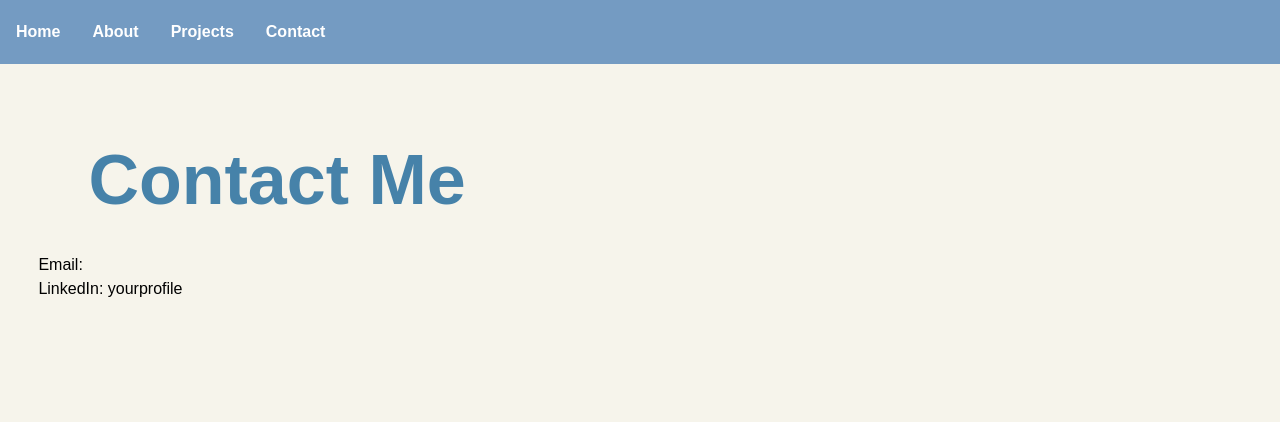
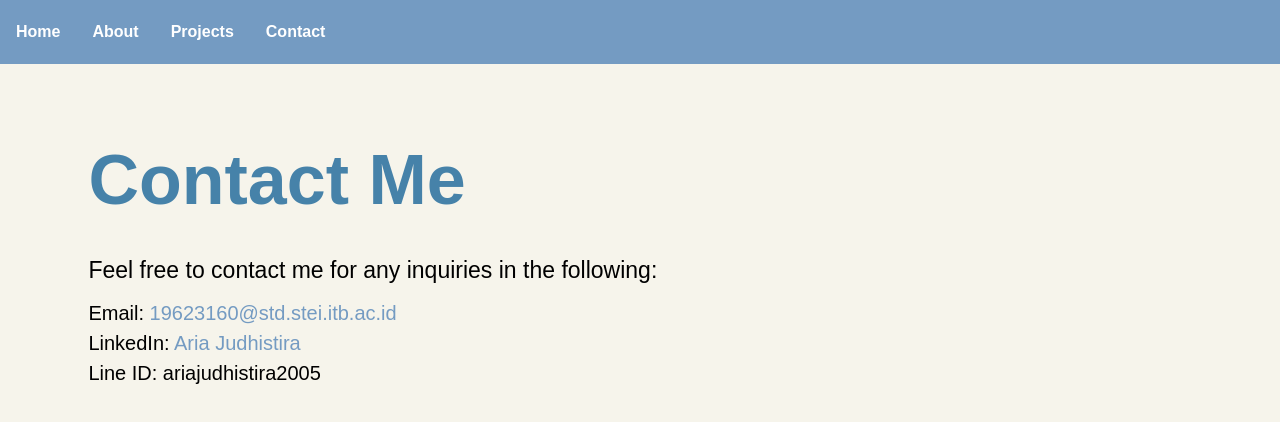
Before and after one commit to TukangLas21/Hands-On, a Next.js app: page /contact in a window 1280 px wide. Shown: the top 422 px of the page. Built offline with nearby package versions, Linux system fonts and the light colour scheme.

Commit message:
feat: added links to contact page

```diff
--- a/app/contact/page.tsx
+++ b/app/contact/page.tsx
@@ -1,9 +1,13 @@
+import Link from 'next/link';
+
 export default function Contact() {
     return (
       <div className="contact_text">
         <h1>Contact Me</h1>
-        <p>Email: </p>
-        <p>LinkedIn: <a href="">yourprofile</a></p>
+        <h2>Feel free to contact me for any inquiries in the following:</h2>
+        <p>Email: <Link href='mailto:19623160@std.stei.itb.ac.id'>19623160@std.stei.itb.ac.id</Link></p>
+        <p>LinkedIn: <Link href="https://linkedin.com/in/aria-judhistira-918892267" passHref={true}>Aria Judhistira</Link></p>
+        <p>Line ID: ariajudhistira2005</p>
       </div>
     );
   }
--- a/app/globals.css
+++ b/app/globals.css
@@ -66,6 +66,7 @@ nav a {
   margin-left: 1rem;
   text-decoration: none;
   font-weight: bold;
+  transition: color 0.3s ease;
 }
 
 nav a:hover {
@@ -187,3 +188,23 @@ th, td {
   bottom: 50px;
   font-weight: bold;
 }
+
+.contact_text h2 {
+  font-size: 23px;
+  margin-left: 50px;
+  margin-bottom: 10px;
+}
+
+.contact_text p {
+  font-size: 20px;
+  margin-left: 50px;
+}
+
+.contact_text a {
+  color: #749BC2;
+  transition: color 0.3s ease;
+}
+
+.contact_text a:hover {
+  color: #4682A9;
+}
```
